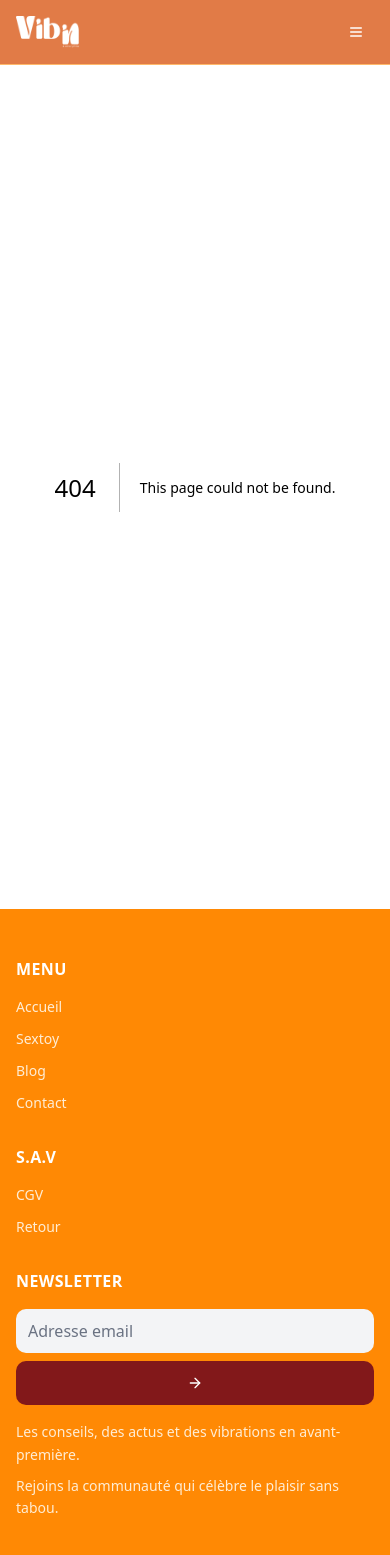
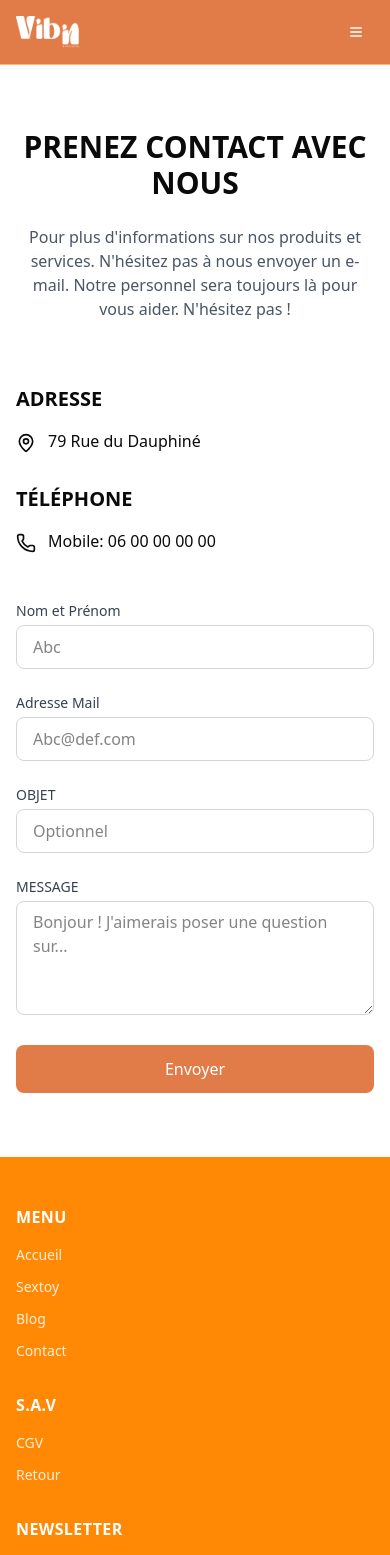
Before and after one commit to javabbt/loica, a Next.js app: page /contact in a window 390 px wide. Before the commit this address had no page. Shown: the top 1555 px of the page. Built offline with nearby package versions, Linux system fonts and the light colour scheme.

Commit message:
Refactor SextoysPage layout for improved responsiveness and visual consistency

```diff
--- /dev/null
+++ b/app/contact/page.tsx
@@ -0,0 +1,112 @@
+import { MapPin, Phone } from "lucide-react";
+
+export default function ContactPage() {
+  return (
+    <div className="container mx-auto px-4 py-16 max-w-6xl">
+      <h1 className="text-3xl font-bold text-center mb-6">
+        PRENEZ CONTACT AVEC NOUS
+      </h1>
+
+      <p className="text-center text-gray-600 mb-16 max-w-2xl mx-auto">
+        Pour plus d&apos;informations sur nos produits et services.
+        N&apos;hésitez pas à nous envoyer un e-mail. Notre personnel sera
+        toujours là pour vous aider. N&apos;hésitez pas !
+      </p>
+
+      <div className="grid md:grid-cols-2 gap-12">
+        {/* Contact Information */}
+        <div className="space-y-8">
+          <div>
+            <h2 className="text-xl font-bold mb-4">ADRESSE</h2>
+            <div className="flex items-start gap-3">
+              <MapPin className="w-5 h-5 mt-1" />
+              <p>79 Rue du Dauphiné</p>
+            </div>
+          </div>
+
+          <div>
+            <h2 className="text-xl font-bold mb-4">TÉLÉPHONE</h2>
+            <div className="flex items-start gap-3">
+              <Phone className="w-5 h-5 mt-1" />
+              <p>Mobile: 06 00 00 00 00</p>
+            </div>
+          </div>
+        </div>
+
+        {/* Contact Form */}
+        <form className="space-y-6">
+          <div>
+            <label
+              htmlFor="name"
+              className="block text-sm font-medium text-gray-700 mb-1"
+            >
+              Nom et Prénom
+            </label>
+            <input
+              type="text"
+              id="name"
+              name="name"
+              className="w-full px-4 py-2 border border-gray-300 rounded-md focus:outline-none focus:ring-2 focus:ring-[#E17B47] focus:border-transparent"
+              placeholder="Abc"
+            />
+          </div>
+
+          <div>
+            <label
+              htmlFor="email"
+              className="block text-sm font-medium text-gray-700 mb-1"
+            >
+              Adresse Mail
+            </label>
+            <input
+              type="email"
+              id="email"
+              name="email"
+              className="w-full px-4 py-2 border border-gray-300 rounded-md focus:outline-none focus:ring-2 focus:ring-[#E17B47] focus:border-transparent"
+              placeholder="Abc@def.com"
+            />
+          </div>
+
+          <div>
+            <label
+              htmlFor="subject"
+              className="block text-sm font-medium text-gray-700 mb-1"
+            >
+              OBJET
+            </label>
+            <input
+              type="text"
+              id="subject"
+              name="subject"
+              className="w-full px-4 py-2 border border-gray-300 rounded-md focus:outline-none focus:ring-2 focus:ring-[#E17B47] focus:border-transparent"
+              placeholder="Optionnel"
+            />
+          </div>
+
+          <div>
+            <label
+              htmlFor="message"
+              className="block text-sm font-medium text-gray-700 mb-1"
+            >
+              MESSAGE
+            </label>
+            <textarea
+              id="message"
+              name="message"
+              rows={4}
+              className="w-full px-4 py-2 border border-gray-300 rounded-md focus:outline-none focus:ring-2 focus:ring-[#E17B47] focus:border-transparent"
+              placeholder="Bonjour ! J'aimerais poser une question sur..."
+            />
+          </div>
+
+          <button
+            type="submit"
+            className="w-full bg-[#E17B47] text-white py-3 px-6 rounded-md hover:bg-[#d16b37] transition-colors duration-200"
+          >
+            Envoyer
+          </button>
+        </form>
+      </div>
+    </div>
+  );
+}
--- a/app/sextoys/page.tsx
+++ b/app/sextoys/page.tsx
@@ -16,8 +16,8 @@ export default function SextoysPage() {
     <div className="min-h-screen">
       {/* Page controls - breadcrumb and view/sort options */}
       <div className="bg-white">
-        <div className="container mx-auto px-4 sm:px-6 lg:px-8 py-6">
-          <div className="flex items-center justify-between">
+        <div className="container mx-auto px-4 sm:px-6 lg:px-8 py-4 sm:py-6">
+          <div className="flex flex-col sm:flex-row sm:items-center sm:justify-between gap-4 sm:gap-0">
             {/* Left side - Breadcrumb */}
             <div className="flex items-center text-gray-600">
               <span>Accueil</span>
@@ -26,16 +26,22 @@ export default function SextoysPage() {
             </div>
 
             {/* Right side - View and Sort controls */}
-            <div className="flex items-center gap-6">
+            <div className="flex items-center gap-4 sm:gap-6">
               <div className="flex items-center gap-2">
-                <span className="text-gray-700 font-medium">VOIR</span>
-                <span className="text-gray-700 font-bold">16</span>
+                <span className="text-gray-700 font-medium text-sm sm:text-base">
+                  VOIR
+                </span>
+                <span className="text-gray-700 font-bold text-sm sm:text-base">
+                  16
+                </span>
               </div>
 
               <div className="flex items-center gap-2">
-                <span className="text-gray-700 font-medium">TRIER PAR</span>
+                <span className="text-gray-700 font-medium text-sm sm:text-base">
+                  TRIER PAR
+                </span>
                 <div className="relative">
-                  <select className="appearance-none bg-transparent text-gray-700 pr-6 focus:outline-none">
+                  <select className="appearance-none bg-transparent text-gray-700 pr-6 text-sm sm:text-base focus:outline-none">
                     <option>Par défaut</option>
                   </select>
                   <ChevronDown className="absolute right-0 top-1/2 transform -translate-y-1/2 h-4 w-4 text-gray-700 pointer-events-none" />
@@ -48,15 +54,15 @@ export default function SextoysPage() {
 
       {/* Product Grid */}
       <div className="bg-gradient-to-br from-orange-400 via-red-400 to-pink-400">
-        <div className="container mx-auto px-4 sm:px-6 lg:px-8 pt-8 pb-8">
-          <div className="grid grid-cols-4 gap-6">
+        <div className="container mx-auto px-4 sm:px-6 lg:px-8 pt-6 sm:pt-8 pb-6 sm:pb-8">
+          <div className="grid grid-cols-1 sm:grid-cols-2 lg:grid-cols-3 xl:grid-cols-4 gap-4 sm:gap-6">
             {[1, 2, 3, 4].map((item) => (
               <div
                 key={item}
-                className="bg-white rounded-2xl overflow-hidden shadow-sm"
+                className="bg-white rounded-2xl overflow-hidden shadow-sm hover:shadow-lg transition-shadow duration-200"
               >
                 {/* Product Image */}
-                <div className="bg-gradient-to-br from-pink-200 to-pink-300 p-8 rounded-t-2xl">
+                <div className="bg-gradient-to-br from-pink-200 to-pink-300 p-4 sm:p-8 rounded-t-2xl">
                   <Image
                     src="/images/4.png"
                     alt="Harmonix"
@@ -67,17 +73,17 @@ export default function SextoysPage() {
                 </div>
 
                 {/* Product Info */}
-                <div className="p-6">
+                <div className="p-4 sm:p-6">
                   <div className="flex items-center justify-between mb-4">
-                    <h3 className="text-xl font-medium text-gray-900">
+                    <h3 className="text-lg sm:text-xl font-medium text-gray-900">
                       Harmonix
                     </h3>
-                    <span className="text-xl font-bold text-gray-900">
+                    <span className="text-lg sm:text-xl font-bold text-gray-900">
                       79,00€
                     </span>
                   </div>
 
-                  <Button className="w-full bg-pink-400 hover:bg-pink-500 text-gray-900 font-medium py-3 rounded-full">
+                  <Button className="w-full bg-pink-400 hover:bg-pink-500 text-gray-900 font-medium py-2.5 sm:py-3 rounded-full">
                     Ajouter au panier
                   </Button>
                 </div>
@@ -88,17 +94,17 @@ export default function SextoysPage() {
       </div>
 
       {/* Features Section */}
-      <div className="bg-white h-64">
-        <div className="container mx-auto px-4 sm:px-6 lg:px-8 py-16">
-          <div className="grid grid-cols-1 md:grid-cols-2 lg:grid-cols-4 gap-8">
+      <div className="bg-white py-8 sm:py-16">
+        <div className="container mx-auto px-4 sm:px-6 lg:px-8">
+          <div className="grid grid-cols-1 sm:grid-cols-2 lg:grid-cols-4 gap-6 sm:gap-8">
             {/* Haute Qualité */}
             <div className="flex items-center gap-4">
-              <Trophy className="h-12 w-12 text-gray-800 flex-shrink-0" />
+              <Trophy className="h-10 w-10 sm:h-12 sm:w-12 text-gray-800 flex-shrink-0" />
               <div>
-                <h3 className="text-lg font-semibold text-gray-900">
+                <h3 className="text-base sm:text-lg font-semibold text-gray-900">
                   Haute Qualité
                 </h3>
-                <p className="text-gray-600">
+                <p className="text-sm sm:text-base text-gray-600">
                   Fabriqué à partir de matériaux de qualité
                 </p>
               </div>
@@ -106,34 +112,38 @@ export default function SextoysPage() {
 
             {/* Garantie */}
             <div className="flex items-center gap-4">
-              <CheckCircle className="h-12 w-12 text-gray-800 flex-shrink-0" />
+              <CheckCircle className="h-10 w-10 sm:h-12 sm:w-12 text-gray-800 flex-shrink-0" />
               <div>
-                <h3 className="text-lg font-semibold text-gray-900">
+                <h3 className="text-base sm:text-lg font-semibold text-gray-900">
                   Garantie
                 </h3>
-                <p className="text-gray-600">Pendant 2 ans</p>
+                <p className="text-sm sm:text-base text-gray-600">
+                  Pendant 2 ans
+                </p>
               </div>
             </div>
 
             {/* Livraison offerte */}
             <div className="flex items-center gap-4">
-              <Package className="h-12 w-12 text-gray-800 flex-shrink-0" />
+              <Package className="h-10 w-10 sm:h-12 sm:w-12 text-gray-800 flex-shrink-0" />
               <div>
-                <h3 className="text-lg font-semibold text-gray-900">
+                <h3 className="text-base sm:text-lg font-semibold text-gray-900">
                   Livraison offerte
                 </h3>
-                <p className="text-gray-600">À partir de 150€</p>
+                <p className="text-sm sm:text-base text-gray-600">
+                  À partir de 150€
+                </p>
               </div>
             </div>
 
             {/* 24/7 Support */}
             <div className="flex items-center gap-4">
-              <Headphones className="h-12 w-12 text-gray-800 flex-shrink-0" />
+              <Headphones className="h-10 w-10 sm:h-12 sm:w-12 text-gray-800 flex-shrink-0" />
               <div>
-                <h3 className="text-lg font-semibold text-gray-900">
+                <h3 className="text-base sm:text-lg font-semibold text-gray-900">
                   24 / 7 Support
                 </h3>
-                <p className="text-gray-600">S.A.V</p>
+                <p className="text-sm sm:text-base text-gray-600">S.A.V</p>
               </div>
             </div>
           </div>
```
